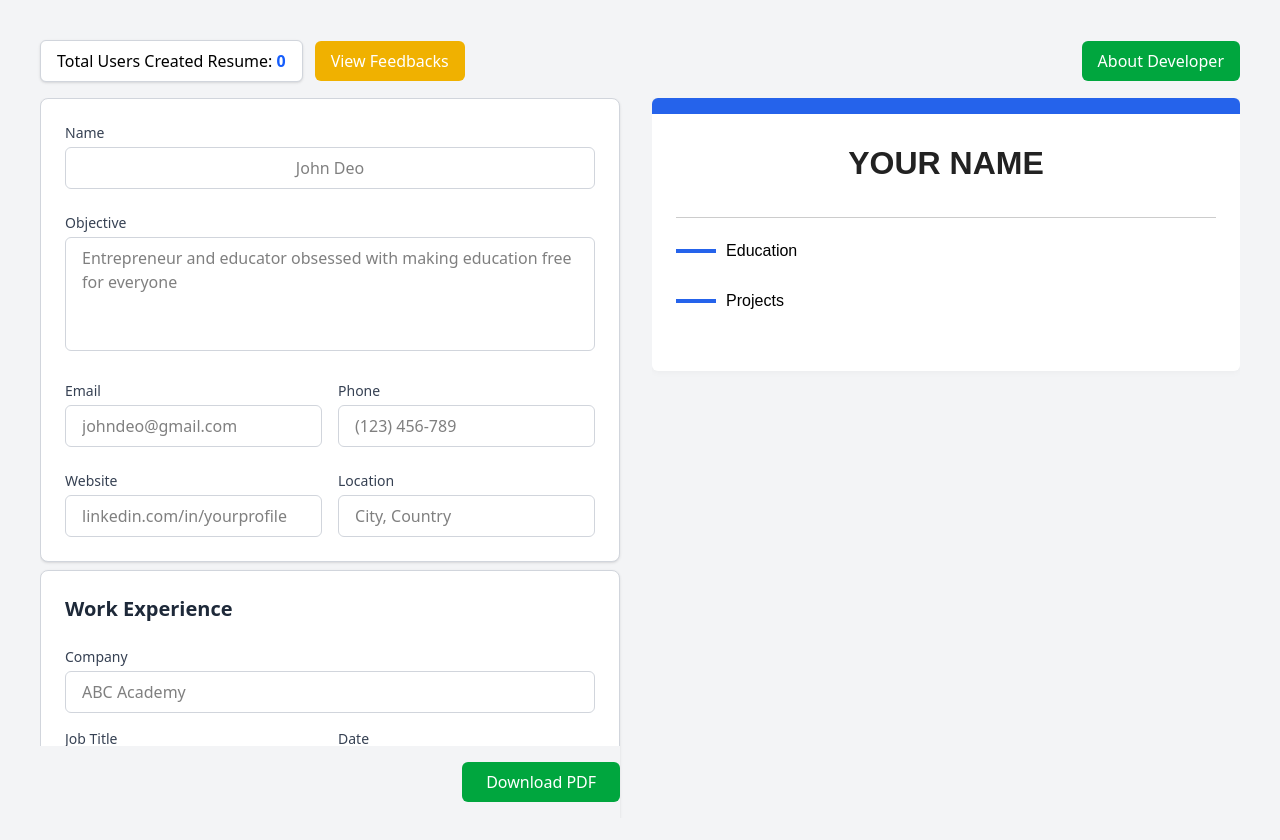
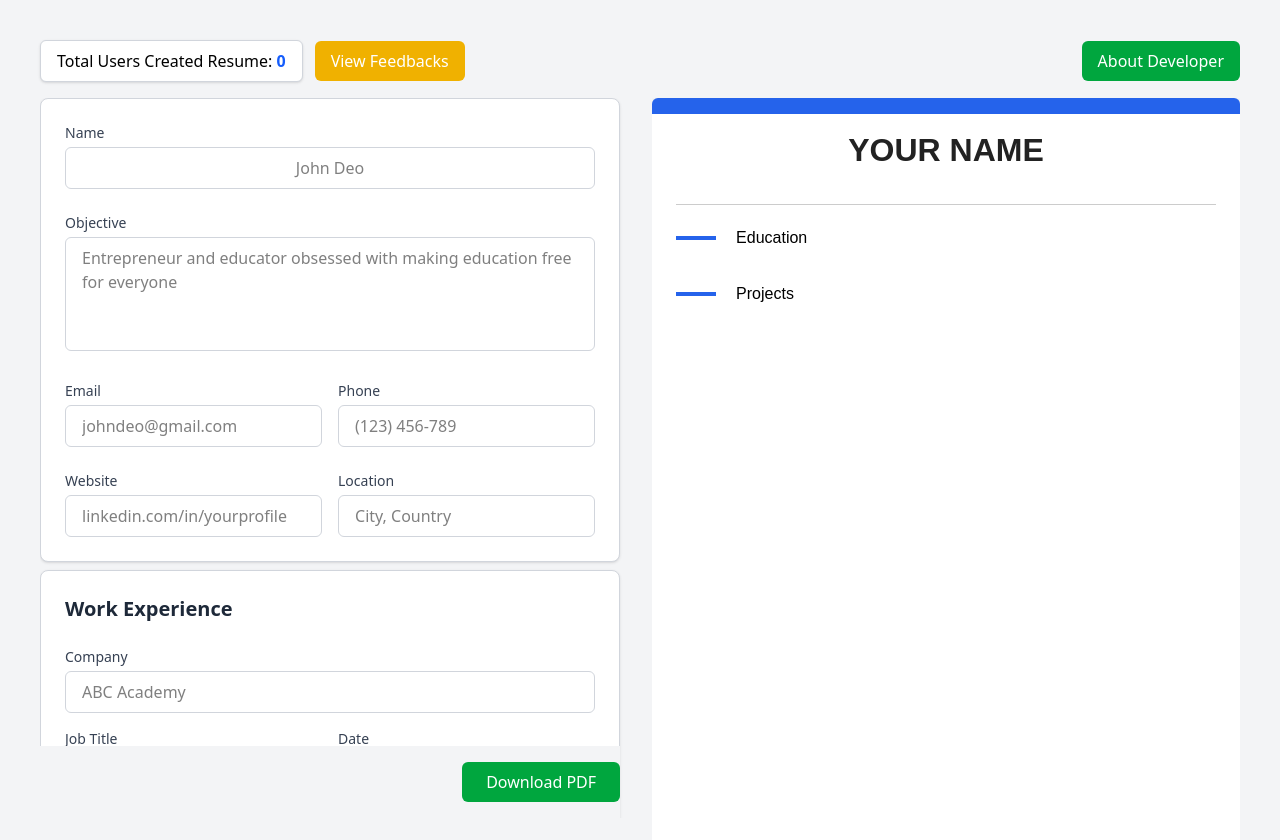
Before and after one commit to Uditkesarwani/ResumeBuilder, a React (Vite) app in the folder Frontend/: page / in a window 1280 px wide. Shown: the top 840 px of the page. Built offline with nearby package versions, Linux system fonts and the light colour scheme; no server answers.

Commit message:
Update ResumePreview.css

```diff
--- a/Frontend/src/ResumePreview.css
+++ b/Frontend/src/ResumePreview.css
@@ -1,15 +1,27 @@
 .resume-preview {
+  min-height: 100vh;
+  height: auto;
+  max-height: none;
+  overflow-x: hidden;
+  overflow-y: visible;
   width: 100%;
   max-width: 800px;
   margin: auto;
   background-color: white;
   color: black;
   border-radius: 6px;
-  overflow: hidden;
-  box-shadow: 0 0 8px rgba(0,0,0,0.05);
+  box-shadow: 0 0 8px rgba(0, 0, 0, 0.05);
+  padding: 24px;
+  box-sizing: border-box;
+  display: flex;
+  flex-direction: column;
+  scroll-behavior: auto;
+  -webkit-overflow-scrolling: touch;
 }
 
+/* Header */
 .resume-header {
+  margin-top: -13px;
   text-align: center;
   margin-bottom: 16px;
 }
@@ -28,6 +40,7 @@
   margin-top: 8px;
 }
 
+/* Contact */
 .resume-contact {
   display: flex;
   flex-wrap: wrap;
@@ -39,14 +52,17 @@
   padding-bottom: 12px;
 }
 
+/* Blocks */
 .resume-block {
-  margin-bottom: 24px;
+  margin-bottom: 30px;
 }
 
+/* Section Header */
 .section-header {
   display: flex;
   align-items: center;
-  gap: 10px;
+
+  gap: 20px;
   margin-bottom: 10px;
 }
 
@@ -62,6 +78,7 @@
   color: #333;
 }
 
+/* Project/Education Blocks */
 .project-header {
   display: flex;
   justify-content: space-between;
@@ -72,15 +89,7 @@
   margin-bottom: 12px;
 }
 
-
-.resume-preview {
-  max-height: 90vh; /* screen height ka 90% tak hi allow karega */
-  overflow-y: auto;
-  scrollbar-width: thin; /* Firefox */
-  scrollbar-color: #999 #f0f0f0;
-}
-
-/* Scrollbar for Chrome, Edge */
+/* Custom Scrollbar (for web) */
 .resume-preview::-webkit-scrollbar {
   width: 8px;
 }
@@ -95,6 +104,22 @@
   background-color: #555;
 }
 
-.resume-preview {
-  -webkit-overflow-scrolling: touch; /* iOS smooth scroll */
+/* Print Styles (Optional but Recommended for jsPDF or Ctrl+P) */
+@media print {
+  .resume-preview {
+    box-shadow: none;
+    border-radius: 0;
+    padding: 0;
+    margin: 0;
+    width: 100%;
+  }
+
+  body {
+    margin: 0;
+  }
+
+  .resume-contact {
+    border: none;
+    padding-bottom: 0;
+  }
 }
```
